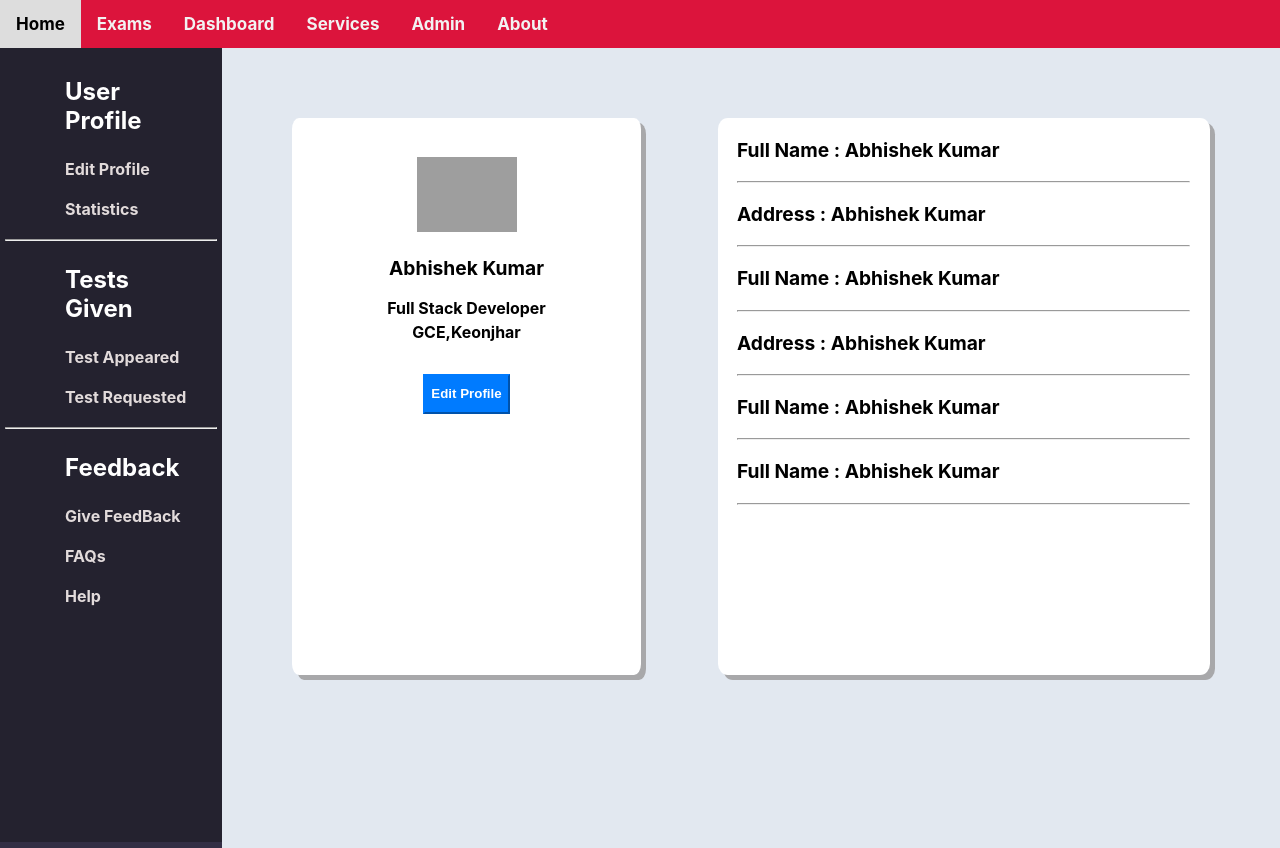
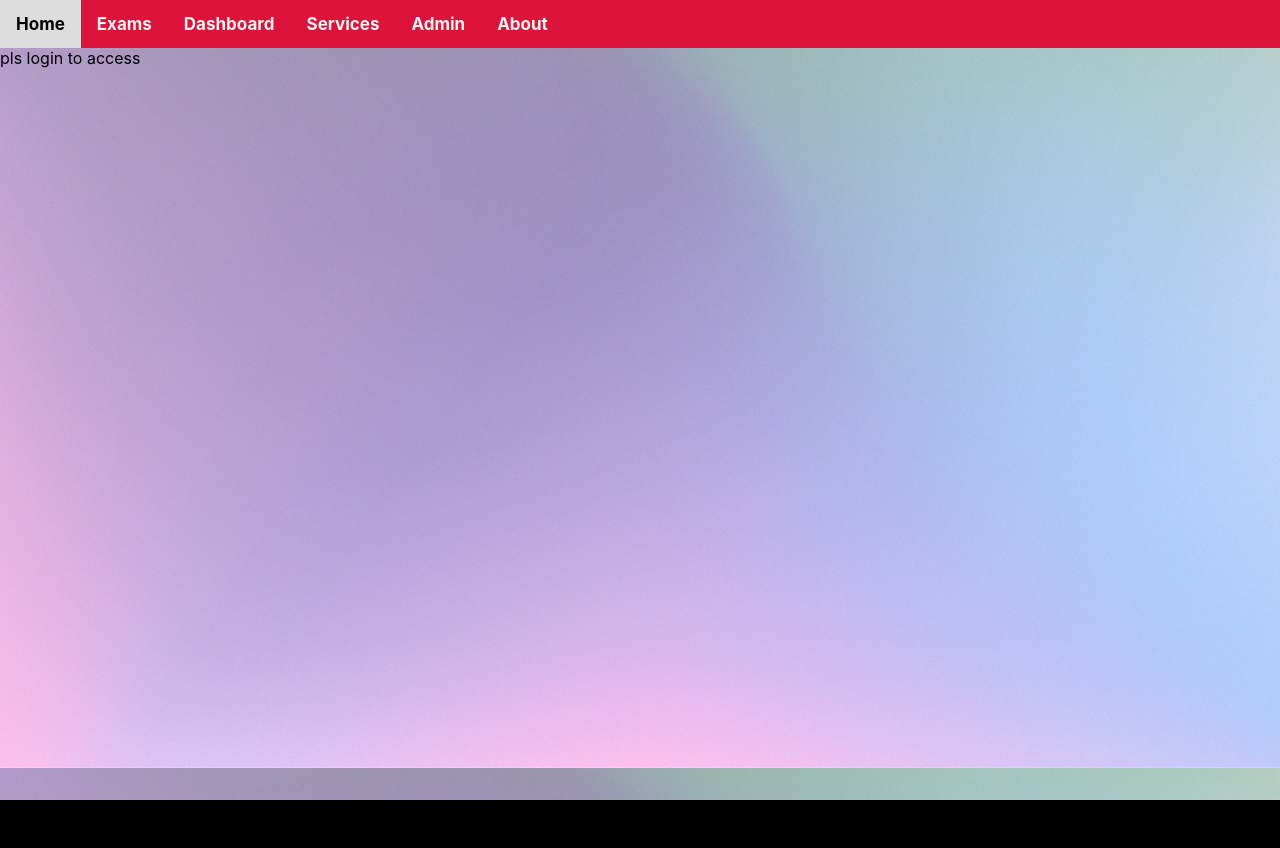
Before and after one commit to Abhishek8162/Major-Project, a React (Create React App) app in the folder FRONTEND/: page /UserDashboard in a window 1280 px wide. After the commit the page ends 800 px from the top, so only its background shows below. Built offline with nearby package versions, Linux system fonts and the light colour scheme; grey boxes are pictures that could not be loaded.

Commit message:
frontend data authentication

```diff
--- a/FRONTEND/package.json
+++ b/FRONTEND/package.json
@@ -12,7 +12,7 @@
     "@testing-library/jest-dom": "^5.16.5",
     "@testing-library/react": "^13.4.0",
     "@testing-library/user-event": "^13.5.0",
-    "axios": "^1.2.2",
+    "axios": "^1.4.0",
     "http-proxy-middleware": "^2.0.6",
     "react": "^18.2.0",
     "react-dom": "^18.2.0",
--- a/FRONTEND/src/Components/Exams.js
+++ b/FRONTEND/src/Components/Exams.js
@@ -1,162 +1,124 @@
-import accenture from '../Images/accenture.jpeg'
-import cat from '../Images/cat.jpg'
-import gatecs from '../Images/gatecs.webp'
-import hcl from '../Images/hcl.jpg'
-import infosys from '../Images/infosys.jpg'
-import jeemain from '../Images/jeemain.webp'
-import ssccgl from '../Images/ssccgl.png'
-import tcs from '../Images/tcs.png'
-import upsc from '../Images/upsc.png'
-import wipro from '../Images/wipro.png'
-import '../CSS/Exams.css'
+import accenture from "../Images/accenture.jpeg";
+import cat from "../Images/cat.jpg";
+import gatecs from "../Images/gatecs.webp";
+import hcl from "../Images/hcl.jpg";
+import infosys from "../Images/infosys.jpg";
+import jeemain from "../Images/jeemain.webp";
+import ssccgl from "../Images/ssccgl.png";
+import tcs from "../Images/tcs.png";
+import upsc from "../Images/upsc.png";
+import wipro from "../Images/wipro.png";
+import "../CSS/Exams.css";
 
-import { BrowserRouter as Router, Routes, Route,
-  Navigate,Link } from 'react-router-dom';
+import {
+  BrowserRouter as Router,
+  Routes,
+  Route,
+  Navigate,
+  Link,
+} from "react-router-dom";
 
-
-import React from 'react';
+import React from "react";
 import { useNavigate } from "react-router-dom";
 
-
-
-
-
-
-
 function Exams() {
-
-
-
-
   return (
-
-        <div class='Exampage'>
-
-
-    <div className ="ExamCategory">
-
-
-
-
-  <div  className="categorytitle">
-    <h1>
-        MNC Exams
-    </h1>
+    <div>
+      {sessionStorage.getItem("isAuthenticated") ? (
+        <div class="Exampage">
+          <div className="ExamCategory">
+            <div className="categorytitle">
+              <h1>MNC Exams</h1>
               <p></p>
             </div>
 
-
             <div className="Exam-cards">
-
-
-
-
-    <div className="Exam-card" onClick={() => {
-    window.location.href = 'Testlist';
-  }}>
-
+              <div
+                className="Exam-card"
+                onClick={() => {
+                  window.location.href = "Testlist";
+                }}
+              >
                 <img src={accenture} />
                 <h4>Accenture</h4>
-
               </div>
 
-
-
-    <div className="Exam-card" onClick={() => {
-    window.location.href = 'Testlist';
-  }}>
+              <div
+                className="Exam-card"
+                onClick={() => {
+                  window.location.href = "Testlist";
+                }}
+              >
                 <img src={tcs} />
                 <h4>TCS Ninja</h4>
-
               </div>
 
-    <div className="Exam-card" onClick={() => {
-    window.location.href = 'Testlist';
-  }}>
+              <div
+                className="Exam-card"
+                onClick={() => {
+                  window.location.href = "Testlist";
+                }}
+              >
                 <img src={wipro} />
                 <h4>Wipro</h4>
-
               </div>
 
               <div className="Exam-card">
                 <img src={hcl} />
                 <h4>HCL</h4>
-
               </div>
 
               <div className="Exam-card">
                 <img src={infosys} />
                 <h4>Infosys</h4>
-
+              </div>
+            </div>
           </div>
 
-    </div>
-
-
-</div>
-
-
-<div className ="ExamCategory">
-
-
+          <div className="ExamCategory">
             <div className="categorytitle">
-    <h1>
-          Competative Exams
-      </h1>
+              <h1>Competative Exams</h1>
 
               <p></p>
             </div>
 
             <div className="Exam-cards">
-
-
-
-
               <div className="Exam-card">
-        <img src={gatecs} alt=""/>
+                <img src={gatecs} alt="" />
                 <h4>Time : 3 hrs</h4>
                 <h4>Total Questions : 65</h4>
-
               </div>
 
               <div className="Exam-card">
-        <img src={cat} alt=""/>
+                <img src={cat} alt="" />
                 <h4>Time : 3 hrs</h4>
                 <h4>Total Questions : 100</h4>
-
               </div>
 
               <div className="Exam-card">
-        <img src={jeemain} alt=""/>
+                <img src={jeemain} alt="" />
                 <h4>Time : 3 hrs</h4>
                 <h4>Total Questions : 50</h4>
-
               </div>
 
               <div className="Exam-card">
-        <img src={upsc} alt=""/>
+                <img src={upsc} alt="" />
                 <h4>Time : 3 hrs</h4>
                 <h4>Total Questions : 100</h4>
-
               </div>
 
               <div className="Exam-card">
-        <img src={ssccgl} alt=""/>
+                <img src={ssccgl} alt="" />
                 <h4>Time : 3 hrs</h4>
                 <h4>Total Questions : 50</h4>
-
               </div>
-
             </div>
-
-
           </div>
-
-
-
-
-
-
+        </div>
+      ) : (
+/*         add your own jsz page */
+        <div>pls login to access</div>
+      )}
     </div>
   );
 }
--- a/FRONTEND/src/Components/Login.js
+++ b/FRONTEND/src/Components/Login.js
@@ -1,7 +1,7 @@
 import "../CSS/Login.css";
 import React, { useState } from "react";
 
-import { useNavigate } from "react-router-dom";
+import { json, useNavigate } from "react-router-dom";
 
 function Login() {
   const navigate = useNavigate();
@@ -26,6 +26,7 @@ function Login() {
     });
 
     const data = await res.json();
+    console.log(data);
 
     if (data.status === 422 || !data) {
       window.alert("Invalid Credentials");
@@ -33,6 +34,12 @@ function Login() {
     } else {
       window.alert("Login Successfull");
       console.log("Login Successfull");
+      const userData = JSON.stringify(data.userLogin);
+      console.log(data);
+      sessionStorage.setItem("isAuthenticated", userData);
+      sessionStorage.setItem("Name", data.userLogin.name);
+      sessionStorage.setItem("email", data.userLogin.email);
+      sessionStorage.setItem("phone", data.userLogin.phone);
       navigate("/");
     }
   };
--- a/FRONTEND/src/Components/User Dashboard/EditProfile.js
+++ b/FRONTEND/src/Components/User Dashboard/EditProfile.js
@@ -1,39 +1,40 @@
-import React from 'react'
-import '../../CSS/Editprofile.css';
+import React from "react";
+import "../../CSS/Editprofile.css";
+import { json } from "react-router-dom";
 
 function EditProfile() {
   return (
     <div className="edit-profile-page">
+      <div className="edit-profile-details">
+        <img src="https://bootdey.com/img/Content/avatar/avatar7.png" />
 
-    <div className="edit-profile-details">
-
-
-      <img src="https://bootdey.com/img/Content/avatar/avatar7.png"/>
-
-
-
-
-
-
-      <p><b>Full Name : Abhishek Kumar</b></p>
-      <hr/>
-      <p><b>Address : Rengali,Sambalpur</b></p>
-      <hr/>
-      <p><b>Email : AbhishekKumar8162@gmail.com</b></p>
-      <hr/>
-      <p><b>Phone : 9348180912</b></p>
-      <hr/>
-      <p><b>Post : Software Engineer</b></p>
-      <hr/>
-      <p><b>College : GCE Keonjhar</b></p>
-      <hr/>
-
+        <p>
+          <b>Full Name : {sessionStorage.getItem("Name")}</b>
+        </p>
+        <hr />
+        <p>
+          <b>Address : Rengali,Sambalpur</b>
+        </p>
+        <hr />
+        <p>
+          <b>Email : {sessionStorage.getItem("email")}</b>
+        </p>
+        <hr />
+        <p>
+          <b>Phone : {sessionStorage.getItem("phone")}</b>
+        </p>
+        <hr />
+        <p>
+          <b>Post : Software Engineer</b>
+        </p>
+        <hr />
+        <p>
+          <b>College : GCE Keonjhar</b>
+        </p>
+        <hr />
       </div>
-
     </div>
-
-
-  )
+  );
 }
 
-export default EditProfile
+export default EditProfile;
--- a/FRONTEND/src/Components/UserDashboard.js
+++ b/FRONTEND/src/Components/UserDashboard.js
@@ -3,118 +3,95 @@ import "../CSS/DashboardUser.css";
 
 import { useState } from "react";
 
-import { BrowserRouter as Router, Routes, Route,
-  Navigate,Link, BrowserRouter } from 'react-router-dom';
+import {
+  BrowserRouter as Router,
+  Routes,
+  Route,
+  Navigate,
+  Link,
+  BrowserRouter,
+} from "react-router-dom";
 
-import UserProfile from './User Dashboard/UserProfile';
- import EditProfile from './User Dashboard/EditProfile';
-
-
-
-
+import UserProfile from "./User Dashboard/UserProfile";
+import EditProfile from "./User Dashboard/EditProfile";
 
 function DashboardUser() {
   const [isprofilecard, setIsprofilecard] = useState(true);
   const [isorderedmedicines, setIsorderedmedicines] = useState(false);
   const [islabtest, setIslabtest] = useState(false);
 
-  const [content,setContent]=useState(UserProfile);
+  const [content, setContent] = useState(UserProfile);
 
-  function handleClick(event)
-{
-  var id=event.currentTarget.id;
-  if(id=="userprofile")
-  setContent(UserProfile);
+  function handleClick(event) {
+    var id = event.currentTarget.id;
+    if (id == "userprofile") setContent(UserProfile);
 
-if(id=="editprofile")
-setContent(EditProfile);
-
-
-
+    if (id == "editprofile") setContent(EditProfile);
   }
 
   return (
     <>
+      {sessionStorage.getItem("isAuthenticated") ? (
+        <div className="UserDashBoard-Page">
+          <div className="UserDashboard-Sidebar">
+            <ul>
+              <li>
+                <Link to="#" id="userprofile" onClick={handleClick}>
+                  <p>User Profile</p>
+                </Link>
+              </li>
+              <li>
+                <Link to="#" id="editprofile" onClick={handleClick}>
+                  Edit Profile
+                </Link>
+              </li>
 
-    <div className="UserDashBoard-Page">
-
-
-    <div className="UserDashboard-Sidebar">
+              <li>
+                <Link href="#">Statistics</Link>
+              </li>
+            </ul>
+            <hr />
 
             <ul>
-     <li >
-         <Link to="#" id="userprofile" onClick={handleClick}><p>User Profile</p></Link>
+              <li>
+                <Link href="#">
+                  <p>Tests Given</p>
+                </Link>
               </li>
-       <li >
-         <Link to="#"  id="editprofile"   onClick={handleClick} >Edit Profile</Link>
+              <li>
+                <Link href="#">Test Appeared</Link>
               </li>
-
-
-       <li >
-         <Link href="#" >Statistics</Link>
+              <li>
+                <Link href="#">Test Requested</Link>
               </li>
-
             </ul>
-     <hr/>
-
+            <hr />
 
             <ul>
-     <li >
-         <Link href="#" ><p>Tests Given</p></Link>
+              <li>
+                <Link href="#">
+                  <p>Feedback</p>
+                </Link>
               </li>
-       <li >
-         <Link href="#" >Test Appeared</Link>
+              <li>
+                <Link href="#">Give FeedBack</Link>
               </li>
-       <li >
-         <Link href="#" >Test Requested</Link>
+              <li>
+                <Link href="#">FAQs</Link>
               </li>
-
-
-
+              <li>
+                <Link href="#">Help</Link>
+              </li>
             </ul>
- <hr/>
-
-
-
-     <ul>
-     <li >
-         <Link href="#" ><p>Feedback</p></Link>
-       </li>
-       <li >
-         <Link href="#" >Give FeedBack</Link>
-       </li>
-       <li >
-         <Link href="#" >FAQs</Link>
-       </li>
-       <li >
-         <Link href="#" >Help</Link>
-       </li>
-
-     </ul>
-
           </div>
 
-
-
-
-
           {content}
-
-
-
         </div>
+      ) : (
+        <div>pls login to access</div>
+      )}
     </>
   );
 }
 
-
-
-
-
-
-
-
-
-
-
 export default DashboardUser;
```
Also changed, not shown: FRONTEND/src/App.js (+3 -5 lines), 1 other file (tests, documents, lock files or other folders). Lines whose indentation alone changed are shown as unchanged.
